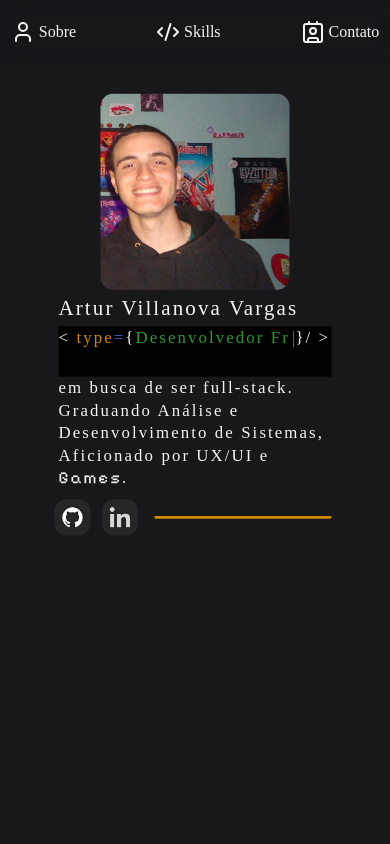
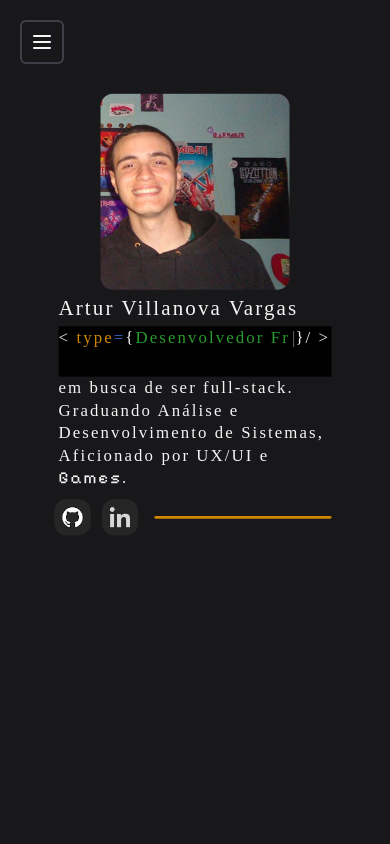
Before and after one commit to arturvrgs/portfolio, a React (Vite) app: page / in a window 390 px wide. Shown: the top 844 px of the page. Built offline with nearby package versions, Linux system fonts and the light colour scheme; a web font is replaced by a local one.

Commit message:
add menu for mobile

```diff
--- a/src/components/Footer.jsx
+++ b/src/components/Footer.jsx
@@ -1,5 +1,3 @@
-import {Download} from 'lucide-react'
-
 function Footer() {
     return (
         <footer className="h-60 border-t-4 p-10 border-zinc-800 mt-[15%] backdrop-blur-sm tracking-wider flex justify-center">
--- a/src/components/Header.jsx
+++ b/src/components/Header.jsx
@@ -1,55 +1,78 @@
-import { User, CodeXml, /*PanelsTopLeft,*/ Contact} from "lucide-react";
-import {motion} from 'framer-motion'
+import { User, CodeXml, Contact, Menu, X } from "lucide-react";
+import { motion } from "framer-motion";
+import { useState } from "react";
 
 const headerItems = [
-  {
-    label: "Sobre",
-    icon: User,
-    rel: '#about'
-  },
-  {
-    label: "Skills",
-    icon: CodeXml,
-    rel: '#skills'
-  },
-  // {
-  //   label: "Projetos",
-  //   icon: PanelsTopLeft,
-  //   rel: '#projects'
-  // },
-  {
-    label: "Contato",
-    icon: Contact,
-    rel: '#contact'
-  },
+  { label: "Sobre", icon: User, rel: "#about" },
+  { label: "Skills", icon: CodeXml, rel: "#skills" },
+  { label: "Contato", icon: Contact, rel: "#contact" },
 ];
 
 function Header() {
+  const [isMenuOpen, setIsMenuOpen] = useState(false);
+
   return (
-    <header
-      className="flex justify-center items-center text-zinc-100 py-5 text-md font-medium bg-zinc-900/40 backdrop-blur-sm fixed z-1 "
+    <header className="flex justify-between items-center text-zinc-100 py-5 px-5 text-md font-medium lg:bg-zinc-900/40 lg:backdrop-blur-sm fixed w-full z-10">
+      <button
+        className="border rounded-md border-2 border-zinc-700 p-2 hover:cursor-pointer lg:hidden"
+        onClick={() => setIsMenuOpen(true)}
+        aria-label="Abrir menu"
       >
-      <nav className="w-screen">
-        <motion.div
+        <Menu />
+      </button>
+
+      <nav className="w-screen hidden lg:flex justify-center">
+        <motion.ul
           initial={{ opacity: 0, y: -30 }}
-            whileInView={{ opacity: 1, y: 0, transition: { duration: 1 } }}
-            viewport={{once: true}}
+          animate={{ opacity: 1, y: 0, transition: { duration: 1 } }}
+          className="flex gap-20"
         >
-          <ul className="flex justify-center gap-20">
-            {headerItems.map((item, i) => {
-              return (
+          {headerItems.map((item) => (
             <li
-                  key={i}
+              key={item.label}
               className="flex gap-1 items-center hover:cursor-pointer hover:underline decoration-[#D08700] decoration-3 underline-offset-4 transition hover:scale-105 hover:animate-pulse"
             >
               <item.icon />
               <a href={item.rel}>{item.label}</a>
             </li>
-              );
-            })}
+          ))}
+        </motion.ul>
+      </nav>
+
+      {isMenuOpen && (
+        <div className="fixed inset-0 flex items-center justify-center bg-black/60 backdrop-blur-md z-20">
+          <motion.div
+            initial={{ opacity: 0, scale: 0.8 }}
+            animate={{ opacity: 1, scale: 1 }}
+            exit={{ opacity: 0, scale: 0.8 }}
+            className="relative bg-zinc-900 p-8 rounded-2xl shadow-xl text-center w-80 flex flex-col items-center"
+          >
+
+            <button
+              className="text-zinc-400 hover:text-white transition"
+              onClick={() => setIsMenuOpen(false)}
+              aria-label="Fechar menu"
+            >
+              <X size={24} />
+            </button>
+
+            <ul className="flex flex-col gap-6 mt-6">
+              {headerItems.map((item) => (
+                <li key={item.label}>
+                  <a
+                    href={item.rel}
+                    className="flex items-center justify-center gap-2 text-lg text-zinc-100 hover:text-[#D08700] transition"
+                    onClick={() => setIsMenuOpen(false)}
+                  >
+                    <item.icon />
+                    {item.label}
+                  </a>
+                </li>
+              ))}
             </ul>
           </motion.div>
-      </nav>
+        </div>
+      )}
     </header>
   );
 }
```
Also changed, not shown: package.json (+7 -2 lines), 1 other file (tests, documents, lock files or other folders). Lines whose indentation alone changed are shown as unchanged.
